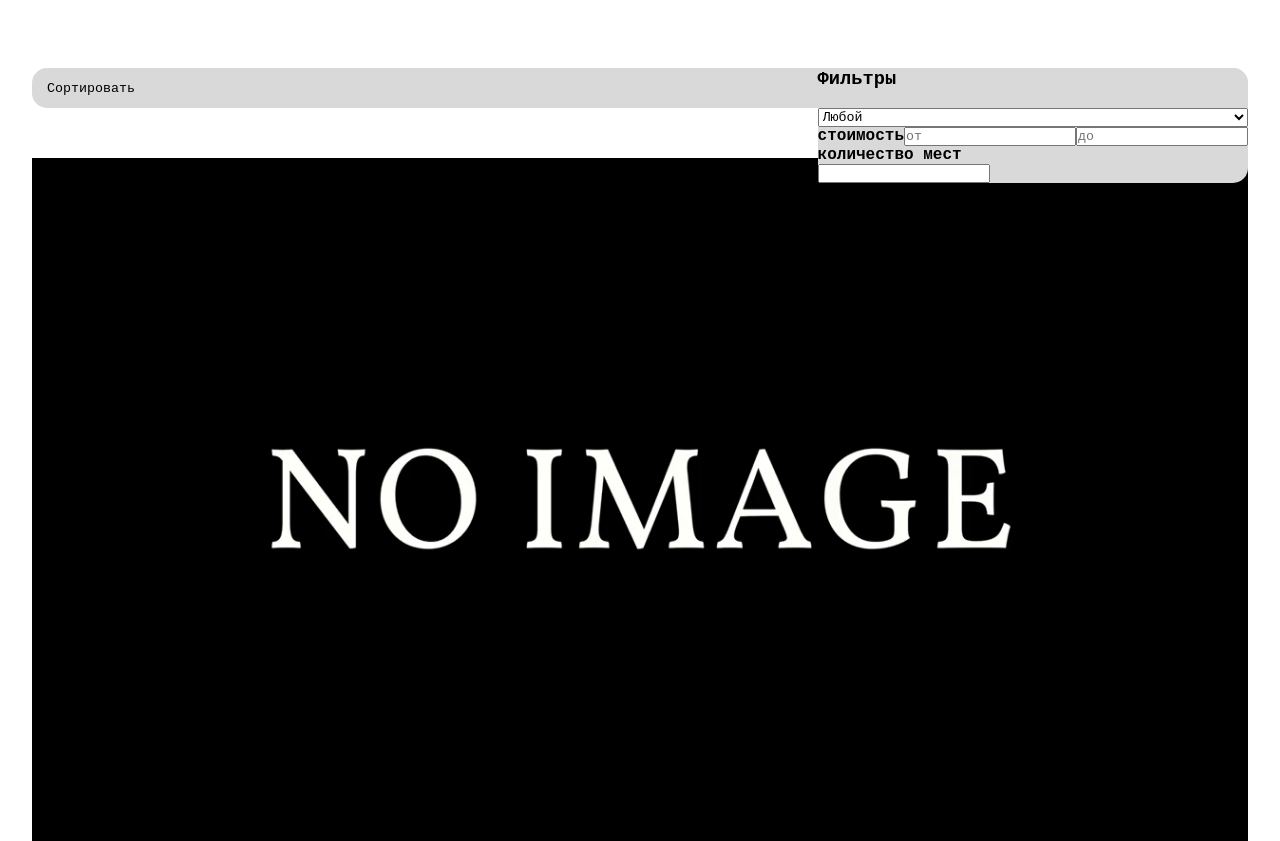
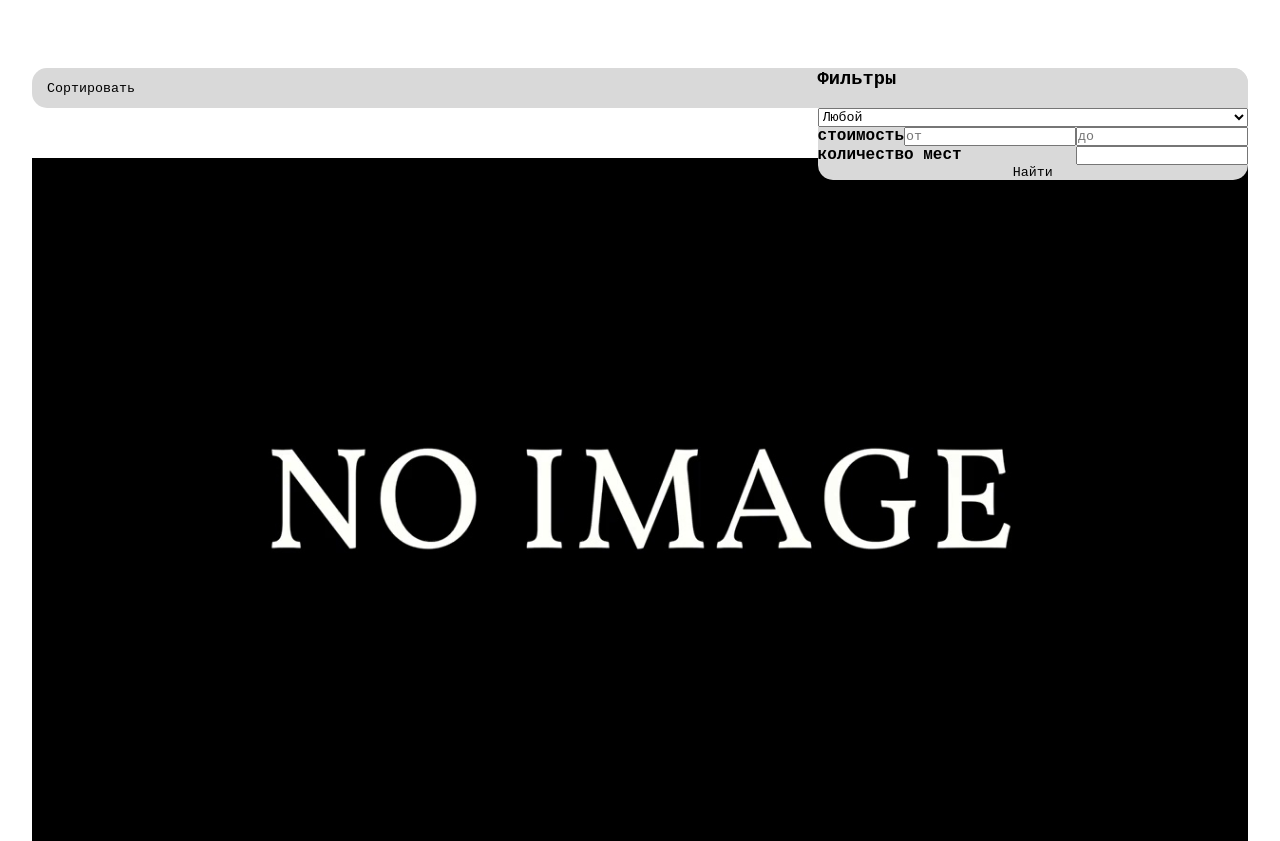
Before and after one commit to Temrjdzza/pract_otel, a PHP site: page /dashboard/rooms.php in a window 1280 px wide. Shown: the part 82-923 px from the top of the page. Run offline with PHP 8.4, Linux system fonts and the light colour scheme; data comes from the database, SQL or seed files in the repository.

Commit message:
update filter

```diff
--- a/dashboard/rooms.php
+++ b/dashboard/rooms.php
@@ -46,7 +46,7 @@
                         <h4>количество мест</h4>
                         <input type="text" />
                     </div>
-                    <button></button>
+                    <button>Найти</button>
                 </div>
             </div>
         </section>
--- a/dashboard/stylesheets/rooms_page.css
+++ b/dashboard/stylesheets/rooms_page.css
@@ -71,6 +71,15 @@
                 flex-direction: row;
                 justify-content: space-between;
             }
+
+            .filter-capacity {
+                display: flex;
+                flex-direction: row;
+                justify-content: space-between;
+            }
+
+            button {
+            }
         }
     }
 }
```
